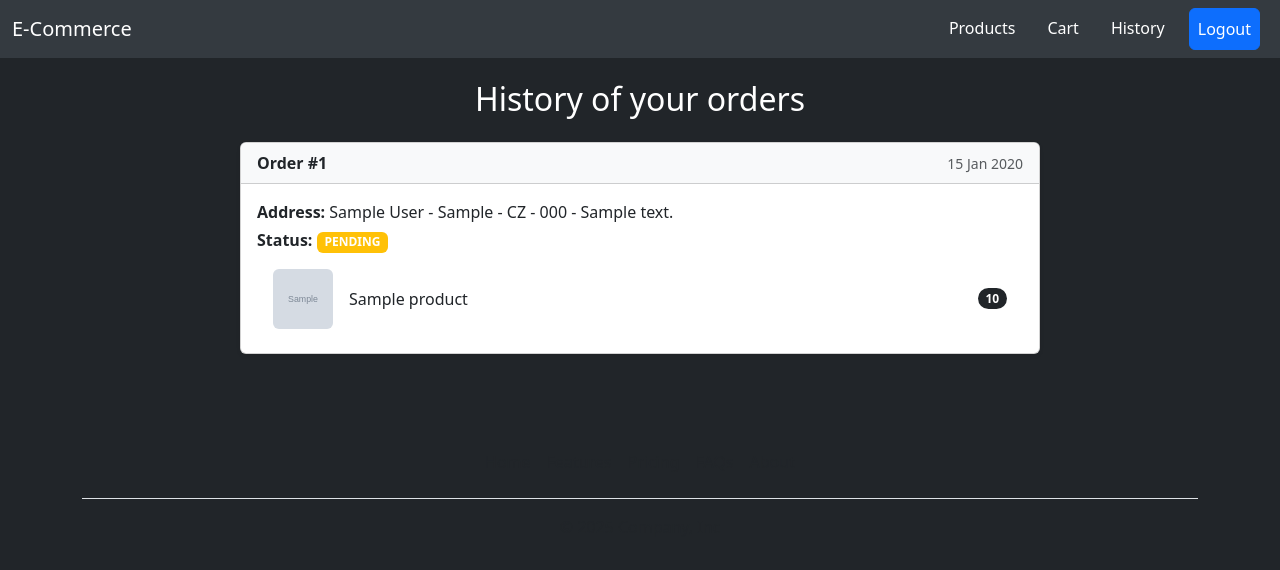
After one commit to niccobarto/Django_e-commerce, a Django app: page /order/history/ in a window 1280 px wide. The commit adds this page. Shown: the top 570 px of the page. Run offline with Django 5.2, Linux system fonts and the light colour scheme; a user stored in the database is signed in; tables that the repository leaves empty hold one stand-in row (values such as "Sample post"); grey boxes marked "Sample" are stand-in pictures; some libraries are stand-ins or nearby versions.

Commit message:
Created new html page for view orders history Also now login remember from where the user access to the login url for redirect in that specific url

```diff
--- a/accounts/templates/accounts/login.html
+++ b/accounts/templates/accounts/login.html
@@ -8,6 +8,7 @@
             <br/>
             <form method="POST" action="{% url 'login' %}">
                 {% csrf_token %}
+                <input type="hidden" name="next" value="{{ next }}">
                 <div class="form-group">
                     <label for="inputUsername">Username</label>
                     <input type="text" class="form-control" id="inputUsername" placeholder="Enter username" name="username">
--- a/accounts/views.py
+++ b/accounts/views.py
@@ -14,12 +14,16 @@ def login_user(request):
         if user is not None:
             login(request,user)
             messages.success(request, "Logged in successfully")
+            next_url = request.POST.get("next") or request.GET.get("next")
+            if next_url:
+                return redirect(next_url)
             return redirect("home")
         else:
             messages.warning(request, "Login failed")
             return redirect("login")
     else:
-        return render(request, "accounts/login.html")
+        next_url = request.GET.get("next","")
+        return render(request, "accounts/login.html",{"next":next_url})
 
 
 def logout_user(request):
--- a/cart/templates/cart/cart.html
+++ b/cart/templates/cart/cart.html
@@ -1,7 +1,7 @@
 {% extends "store/base.html" %}
 {% block content %}
 <div class="container py-4 d-flex justify-content-center">
-    <div style="max-width: 700px; width: 100%;">
+    <div style="max-width: 800px; width: 100%;">
         <h2 class="mb-4">Your Cart</h2>
 
         {% if items %}
--- a/order/models.py
+++ b/order/models.py
@@ -7,7 +7,7 @@ from django_countries.fields import CountryField
 
 SHIPMENT_STATUS=[
     ("PENDING","PENDING"),
-    ("IN_TRANSIT","IN_TRANSIT"),
+    ("IN_TRANSIT","IN TRANSIT"),
     ("DELIVERED","DELIVERED"),
     ("LOST","LOST"),
 ]
@@ -32,6 +32,13 @@ class Order(models.Model):
         return f"{self.user} - {self.total_price} - {self.shipment_city}"
 
     @property
+    def address_str(self):
+        return f"{self.full_name} - {self.shipment_city} - {self.shipment_country} - {self.shipment_postal_code} - {self.shipment_street_address}"
+
+    @property
+    def full_name(self):
+        return f"{self.shipment_first_name} {self.shipment_last_name}"
+    @property
     def user(self):
         return self.customer.username
 
--- /dev/null
+++ b/order/templates/order/history.html
@@ -0,0 +1,51 @@
+{% extends 'store/base.html' %}
+{% block content %}
+
+<div class="container py-4 d-flex justify-content-center">
+    <div style="max-width: 800px; width: 100%;">
+        <h2 class="mb-4 text-center">History of your orders</h2>
+
+        {% if history %}
+            {% for order_items, order in history %}
+                <div class="card mb-4 shadow-sm">
+                    <div class="card-header bg-light d-flex justify-content-between align-items-center">
+                        <strong>Order #{{ order.id }}</strong>
+                        <small class="text-muted">{{ order.datetime|date:"d M Y" }}</small>
+                    </div>
+                    <div class="card-body">
+                        <p class="mb-1"><strong>Address:</strong> {{ order.address_str }}</p>
+                        <p class="mb-2"><strong>Status:</strong>
+                            <span class="badge
+                                {% if order.status == 'PENDING' %}bg-warning
+                                {% elif order.status == 'IN_TRANSIT' %}bg-secondary
+                                {% elif order.status == 'DELIVERED' %}bg-success
+                                {% elif order.status == 'LOST' %}bg-danger
+                                {% endif %}">
+                                {{ order.get_status_display }}
+                            </span>
+                        </p>
+
+                        <ul class="list-group list-group-flush">
+                            {% for item in order_items %}
+                                <li class="list-group-item">
+                                    <div class="d-flex align-items-center gap-3">
+                                        <img src="{{ item.product.front_image.url }}" alt="{{ item.product.name }}"
+                                             class="rounded" style="width: 60px; height: 60px; object-fit: cover;">
+                                        <div class="flex-grow-1">
+                                            <div>{{ item.product.name }}</div>
+                                        </div>
+                                        <span class="badge bg-dark rounded-pill">{{ item.quantity }}</span>
+                                    </div>
+                                </li>
+                            {% endfor %}
+                        </ul>
+                    </div>
+                </div>
+            {% endfor %}
+        {% else %}
+            <div class="alert alert-info text-center">You have not placed any orders yet.</div>
+        {% endif %}
+    </div>
+</div>
+
+{% endblock %}
--- a/order/urls.py
+++ b/order/urls.py
@@ -5,4 +5,5 @@ urlpatterns = [
     path('shipment_address/', views.shipment_address,name="shipment_address"),
     path('checkout/', views.view_checkout,name="view_checkout"),
     path('confirm_order/', views.confirm_order,name="confirm_order"),
+    path('history/',views.orders_history,name="orders_history"),
 ]
--- a/order/views.py
+++ b/order/views.py
@@ -97,3 +97,13 @@ def confirm_order(request):
     request.session.pop("allow_checkout", None)
 
     return redirect('home')
+
+@login_required(login_url='login')
+def orders_history(request):
+    customer = request.user
+    orders = Order.objects.filter(customer=customer)
+    history=[]
+    for order in orders:
+        order_items=OrderItem.objects.filter(order=order)
+        history.append((order_items,order))
+    return render(request,'order/history.html',{'history':history})
--- a/store/templates/store/navbar.html
+++ b/store/templates/store/navbar.html
@@ -9,6 +9,7 @@
             <ul class="navbar-nav ms-auto">
                 <li class="nav-item mx-2"><a class="nav-link" href="{% url 'home' %}">Products</a></li>
                 <li class="nav-item mx-2"><a class="nav-link" href="{% url 'view_cart' %}">Cart</a></li>
+                <li class="nav-item mx-2"><a class="nav-link" href="{% url 'orders_history' %}">History</a></li>
                 {% if user.is_authenticated %}
                     <li class="nav-item mx-2"><a class="nav-link border bg-primary border-primary rounded px-2" href="{% url 'logout' %}">Logout</a></li>
                 {% else %}
```
